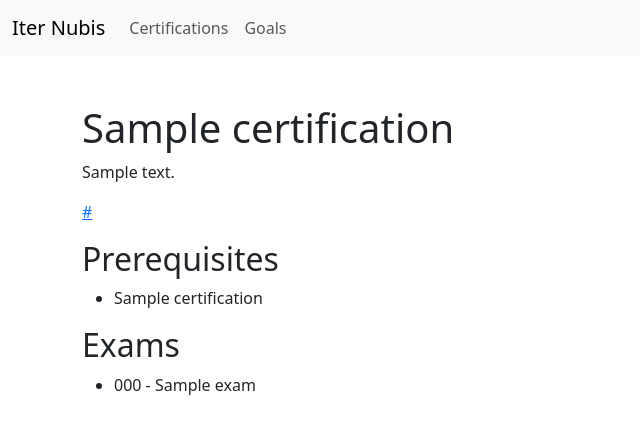
After one commit to this-shannonlee/iter-nubis, a Django app: template src/modules/certifications/templates/certifications/detail.html in a window 1280 px wide. The commit adds this page. Shown: the top 434 px of the page, without its empty margins (0-640 px from the left). Run offline with Django 5.2, Linux system fonts and the light colour scheme; the template is opened without the code that fills it: values that come from a table or form of the project are taken from there, others are empty; tables that the repository leaves empty hold one stand-in row (values such as "Sample post"); some libraries are stand-ins or nearby versions.

Commit message:
working on certification models

```diff
--- a/src/iternubis/urls.py
+++ b/src/iternubis/urls.py
@@ -20,6 +20,7 @@ from django.urls import include, path
 
 urlpatterns = [
     path("", include("modules.home.urls")),
+    path("certifications/", include("modules.certifications.urls")),
     path("goals/", include("modules.goals.urls")),
     path("admin/", admin.site.urls),
 ]
--- a/src/modules/certifications/admin.py
+++ b/src/modules/certifications/admin.py
@@ -1,8 +1,9 @@
 from django.contrib import admin
 
 # Register your models here.
-from .models import Certification, Exam, ExamDomain
+from .models import Certification, Exam, ExamDomain, ExamDomainObjective
 
 admin.site.register(Certification)
 admin.site.register(Exam)
 admin.site.register(ExamDomain)
+admin.site.register(ExamDomainObjective)
--- a/src/modules/certifications/models.py
+++ b/src/modules/certifications/models.py
@@ -1,38 +1,27 @@
 from django.db import models
-from modules.home.models import Tag
 from multiselectfield import MultiSelectField
 
+from modules.home.models import Tag
 
-class ExamDomainObjective(models.Model):
-    title = models.CharField(max_length=200)
+
+class Certification(models.Model):
+    name = models.CharField(max_length=200, unique=True)
     description = models.TextField(blank=True)
+    url = models.URLField(blank=True)
+    prerequisites = models.ManyToManyField(
+        "self",
+        symmetrical=False,
+        blank=True,
+        help_text="Certifications that are prerequisites for this certification.",
+    )
+    renewal_period_years = models.IntegerField(null=True, blank=True)
 
     def __str__(self):
-        return self.title
-
-class ExamDomain(models.Model):
-    title = models.CharField(max_length=200, unique=True)
-    description = models.TextField(blank=True)
-    min_weight_percentage = models.DecimalField(
-        max_digits=3,
-        decimal_places=0,
-        blank=True,
-        null=True,
-        help_text="Minimum weight percentage for this domain.",
-    )
-    max_weight_percentage = models.DecimalField(
-        max_digits=3,
-        decimal_places=0,
-        blank=True,
-        null=True,
-        help_text="Maximum weight percentage for this domain.",
-    )
-
-    def __str__(self):
-        return self.title
+        return self.name
 
 
 class Exam(models.Model):
+    certification = models.ForeignKey(Certification, on_delete=models.CASCADE)
     title = models.CharField(max_length=200)
     code = models.CharField(max_length=50)
     version = models.DecimalField(max_digits=5, decimal_places=2, blank=True)
@@ -48,6 +37,7 @@ class Exam(models.Model):
     question_count = models.IntegerField(null=True, blank=True)
     QUESTION_FORMAT_CHOICES = [
         ("MC", "Multiple Choice"),
+        ("MS", "Multiple Select"),
         ("TF", "True/False"),
         ("FILL", "Fill in the Blank"),
         ("ORDER", "Ordering"),
@@ -71,19 +61,42 @@ class Exam(models.Model):
         max_digits=6, decimal_places=2, null=True, blank=True
     )
     is_pass_fail = models.BooleanField("Pass/Fail", default=False)
-    domains = models.ManyToManyField(ExamDomain, blank=True)
     tags = models.ManyToManyField(Tag, blank=True)
 
     def __str__(self):
         return f"{self.title} [{self.code}]"
 
 
-class Certification(models.Model):
-    name = models.CharField(max_length=200, unique=True)
+class ExamDomain(models.Model):
+    exam = models.ForeignKey(Exam, on_delete=models.CASCADE)
+    title = models.CharField(max_length=200, unique=True)
     description = models.TextField(blank=True)
-    url = models.URLField(blank=True)
-    prerequisites = models.ManyToManyField("self"), blank=True, symmetrical=False
-    renewal_period_years = models.IntegerField(null=True, blank=True)
-    exams = models.ForeignKey(Exam, on_delete=models.CASCADE, null=True, blank=True)
+    min_weight_percentage = models.DecimalField(
+        max_digits=3,
+        decimal_places=0,
+        blank=True,
+        null=True,
+        help_text="Minimum weight percentage for this domain.",
+    )
+    max_weight_percentage = models.DecimalField(
+        max_digits=3,
+        decimal_places=0,
+        blank=True,
+        null=True,
+        help_text="Maximum weight percentage for this domain.",
+    )
+
     def __str__(self):
-        return self.name
+        name = f"{self.exam} | {self.title} >> {self.min_weight_percentage}%"
+        if self.max_weight_percentage:
+            name = name + f" - {self.max_weight_percentage}%)"
+        return name
+
+
+class ExamDomainObjective(models.Model):
+    domain = models.ForeignKey(ExamDomain, on_delete=models.CASCADE)
+    title = models.CharField(max_length=200)
+    description = models.TextField(blank=True)
+
+    def __str__(self):
+        return f"[{self.domain.exam.code}] {self.domain.title} | {self.title}"
--- /dev/null
+++ b/src/modules/certifications/templates/certifications/detail.html
@@ -0,0 +1,30 @@
+{% extends 'base.html' %} {% block title %} Certifications {% endblock %}
+{%block content %}
+<h1>{{ certification.name }}</h1>
+<p>{{ certification.description }}</p>
+<p>
+  {% if certification.url %}
+  <a href="{{ certification.url }}" target="_blank">{{ certification.url }}</a>
+  {% endif %}
+</p>
+<h2>Prerequisites</h2>
+{% if certification.prerequisites.all %}
+<ul>
+  {% for prereq in certification.prerequisites.all %}
+  <li>{{ prereq.name }}</li>
+  {% endfor %}
+</ul>
+{% else %}
+<p>No prerequisites listed.</p>
+{% endif %}
+
+<h2>Exams</h2>
+{% if certification.exam_set.all %}
+<ul>
+  {% for exam in certification.exam_set.all %}
+  <li>{{ exam.code }} - {{ exam.title }}</li>
+  {% endfor %}
+</ul>
+{% else %}
+<p>No exams listed.</p>
+{% endif %} {% endblock %}
--- /dev/null
+++ b/src/modules/certifications/urls.py
@@ -0,0 +1,9 @@
+from django.urls import path
+
+from . import views
+
+app_name = "certifications"
+urlpatterns = [
+    path("", views.index, name="index"),
+    path("<int:certification_id>/", views.certification_detail, name="certification_detail"),
+]
--- a/src/modules/goals/models.py
+++ b/src/modules/goals/models.py
@@ -23,9 +23,7 @@ class GoalCommon(models.Model):
 
 
 class Goal(GoalCommon):
-    certification = models.OneToOneField(
-        Certification, on_delete=models.CASCADE, null=True, blank=True
-    )
+    certification = models.ForeignKey(Certification, on_delete=models.CASCADE, null=True, blank=True)
     PRIORITY_CHOICES = [
         (1, "Critical"),
         (2, "High"),
--- a/src/modules/goals/urls.py
+++ b/src/modules/goals/urls.py
@@ -1,4 +1,5 @@
 from django.urls import path
+
 from . import views
 
 app_name = "goals"
--- a/src/templates/base.html
+++ b/src/templates/base.html
@@ -1,13 +1,13 @@
-<!doctype html>
+<!DOCTYPE html>
 <html lang="en">
   {% load static %}
 
   <head>
-    <meta charset="utf-8">
-    <meta name="viewport" content="width=device-width, initial-scale=1">
+    <meta charset="utf-8" />
+    <meta name="viewport" content="width=device-width, initial-scale=1" />
     <title>iter nubis | {% block title %}{% endblock %}</title>
     <link href="{% static 'css/bootstrap.min.css' %}" rel="stylesheet" />
-    <link rel="icon" href="favicon.ico" type="image/x-icon">
+    <link rel="icon" href="favicon.ico" type="image/x-icon" />
   </head>
 
   <body>
@@ -15,13 +15,24 @@
       <nav class="navbar navbar-expand-lg bg-body-tertiary">
         <div class="container-fluid">
           <a class="navbar-brand" href="{% url 'home:index' %}">Iter Nubis</a>
-                <button class="navbar-toggler" type="button" data-bs-toggle="collapse"
-                    data-bs-target="#navbarSupportedContent" aria-controls="navbarSupportedContent"
-                    aria-expanded="false" aria-label="Toggle navigation">
+          <button
+            class="navbar-toggler"
+            type="button"
+            data-bs-toggle="collapse"
+            data-bs-target="#navbarSupportedContent"
+            aria-controls="navbarSupportedContent"
+            aria-expanded="false"
+            aria-label="Toggle navigation"
+          >
             <span class="navbar-toggler-icon"></span>
           </button>
           <div class="collapse navbar-collapse" id="navbarSupportedContent">
             <ul class="navbar-nav me-auto mb-2 mb-lg-0">
+              <li class="nav-item">
+                <a class="nav-link" href="{% url 'certifications:index' %}"
+                  >Certifications</a
+                >
+              </li>
               <li class="nav-item">
                 <a class="nav-link" href="{% url 'goals:index' %}">Goals</a>
               </li>
@@ -32,13 +43,9 @@
     </header>
 
     <main>
-        <div class="container my-5">
-            {% block content %}
-            {% endblock %}
-        </div>
+      <div class="container my-5">{% block content %} {% endblock %}</div>
     </main>
 
     <script src="{% static 'js/bootstrap.bundle.min.js' %}"></script>
   </body>
-
 </html>
```
Also changed, not shown: src/modules/certifications/templates/certifications/index.html (added, +25 -0 lines), src/modules/certifications/views.py (+21 -0 lines), src/modules/certifications/migrations/0001_initial.py (added), src/modules/certifications/migrations/0002_certification_badge_and_more.py (added), src/modules/certifications/migrations/__init__.py (added), src/modules/goals/migrations/0001_initial.py (added), src/modules/home/migrations/0001_initial.py (added). Lines whose indentation alone changed are shown as unchanged.
